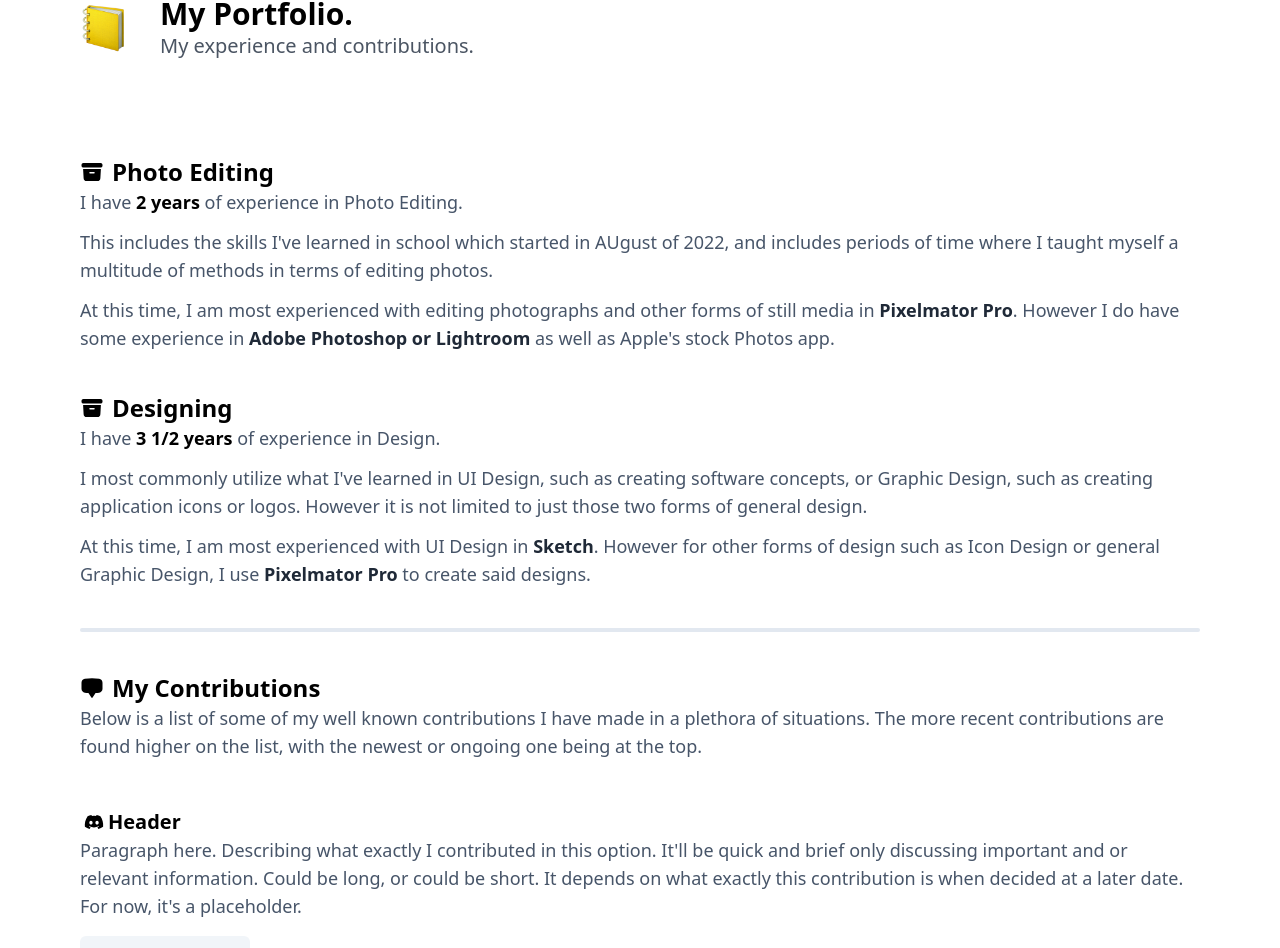
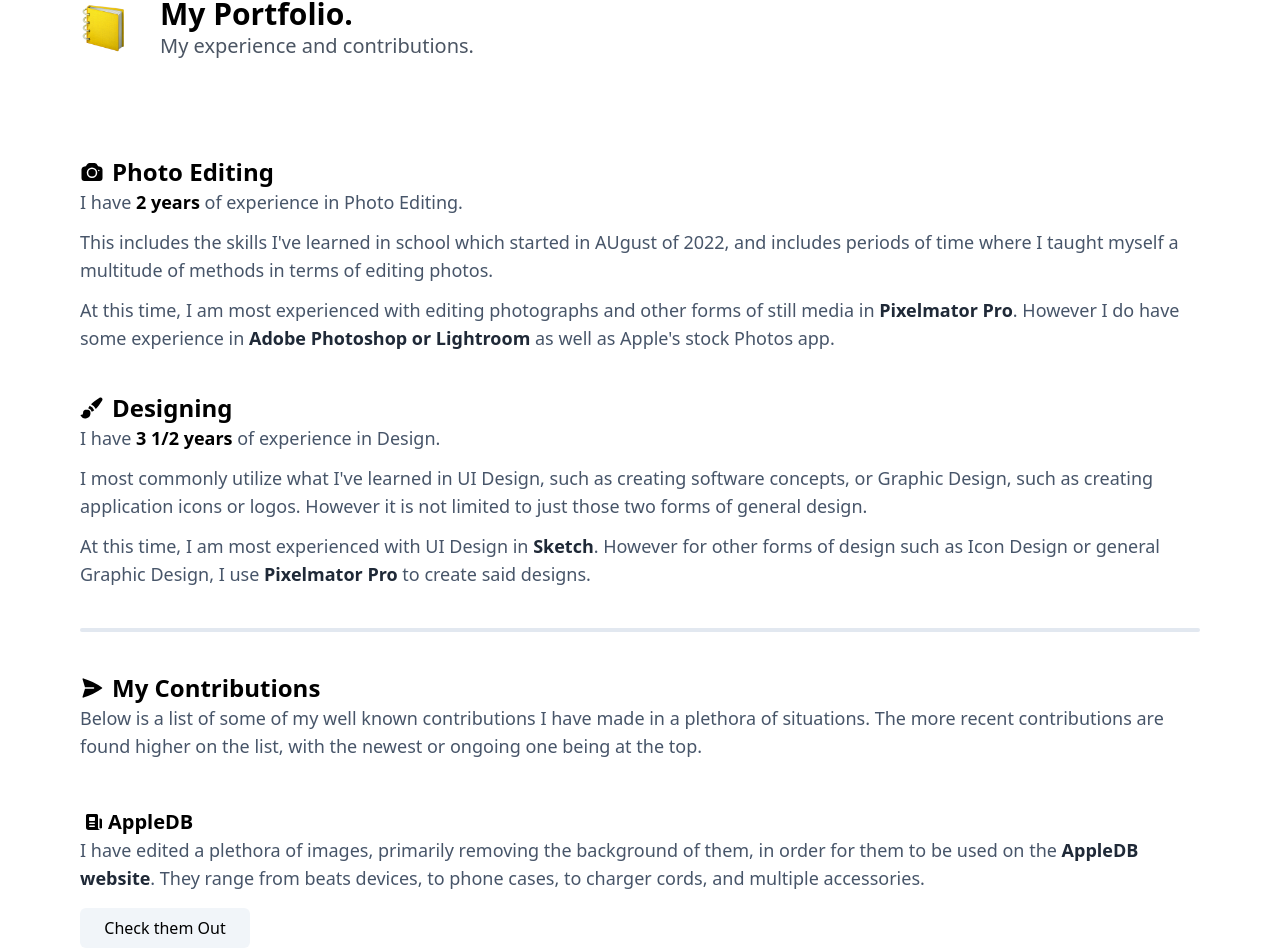
Before and after one commit to Korfi8267/Interstate, a Vue app: page /portfolio in a window 1280 px wide. Shown: the part 172-1120 px from the top of the page. Built offline with nearby package versions, Linux system fonts and the light colour scheme; what hide-tailwind-scrollbar would draw is missing.

Commit message:
ADD: AppleDB Contribution

```diff
--- a/src/views/Portfolio.vue
+++ b/src/views/Portfolio.vue
@@ -12,8 +12,8 @@
 
 <div class="flex flex-row items-center justify-center px-7 md:px-20">
   <svg xmlns="http://www.w3.org/2000/svg" viewBox="0 0 24 24" fill="currentColor" class="w-6 h-6 text-black dark:text-white">
-  <path d="M3.375 3C2.339 3 1.5 3.84 1.5 4.875v.75c0 1.036.84 1.875 1.875 1.875h17.25c1.035 0 1.875-.84 1.875-1.875v-.75C22.5 3.839 21.66 3 20.625 3H3.375z" />
-  <path fill-rule="evenodd" d="M3.087 9l.54 9.176A3 3 0 006.62 21h10.757a3 3 0 002.995-2.824L20.913 9H3.087zm6.163 3.75A.75.75 0 0110 12h4a.75.75 0 010 1.5h-4a.75.75 0 01-.75-.75z" clip-rule="evenodd" />
+  <path d="M12 9a3.75 3.75 0 100 7.5A3.75 3.75 0 0012 9z" />
+  <path fill-rule="evenodd" d="M9.344 3.071a49.52 49.52 0 015.312 0c.967.052 1.83.585 2.332 1.39l.821 1.317c.24.383.645.643 1.11.71.386.054.77.113 1.152.177 1.432.239 2.429 1.493 2.429 2.909V18a3 3 0 01-3 3h-15a3 3 0 01-3-3V9.574c0-1.416.997-2.67 2.429-2.909.382-.064.766-.123 1.151-.178a1.56 1.56 0 001.11-.71l.822-1.315a2.942 2.942 0 012.332-1.39zM6.75 12.75a5.25 5.25 0 1110.5 0 5.25 5.25 0 01-10.5 0zm12-1.5a.75.75 0 100-1.5.75.75 0 000 1.5z" clip-rule="evenodd" />
 </svg>
   <div class="mx-1"/>
   <div class="flex-grow max-w-[1199px] text-2xl font-semibold text-black dark:text-white">Photo Editing
@@ -36,9 +36,9 @@
 
 <div class="flex flex-row items-center justify-center px-7 md:px-20">
   <svg xmlns="http://www.w3.org/2000/svg" viewBox="0 0 24 24" fill="currentColor" class="w-6 h-6 text-black dark:text-white">
-  <path d="M3.375 3C2.339 3 1.5 3.84 1.5 4.875v.75c0 1.036.84 1.875 1.875 1.875h17.25c1.035 0 1.875-.84 1.875-1.875v-.75C22.5 3.839 21.66 3 20.625 3H3.375z" />
-  <path fill-rule="evenodd" d="M3.087 9l.54 9.176A3 3 0 006.62 21h10.757a3 3 0 002.995-2.824L20.913 9H3.087zm6.163 3.75A.75.75 0 0110 12h4a.75.75 0 010 1.5h-4a.75.75 0 01-.75-.75z" clip-rule="evenodd" />
+  <path fill-rule="evenodd" d="M20.599 1.5c-.376 0-.743.111-1.055.32l-5.08 3.385a18.747 18.747 0 00-3.471 2.987 10.04 10.04 0 014.815 4.815 18.748 18.748 0 002.987-3.472l3.386-5.079A1.902 1.902 0 0020.599 1.5zm-8.3 14.025a18.76 18.76 0 001.896-1.207 8.026 8.026 0 00-4.513-4.513A18.75 18.75 0 008.475 11.7l-.278.5a5.26 5.26 0 013.601 3.602l.502-.278zM6.75 13.5A3.75 3.75 0 003 17.25a1.5 1.5 0 01-1.601 1.497.75.75 0 00-.7 1.123 5.25 5.25 0 009.8-2.62 3.75 3.75 0 00-3.75-3.75z" clip-rule="evenodd" />
 </svg>
+
   <div class="mx-1"/>
   <div class="flex-grow max-w-[1199px] text-2xl font-semibold text-black dark:text-white">Designing
   </div>
@@ -63,7 +63,7 @@
 
 <div class="flex flex-row items-center justify-center px-7 md:px-20">
   <svg xmlns="http://www.w3.org/2000/svg" viewBox="0 0 24 24" fill="currentColor" class="w-6 h-6 text-black dark:text-white">
-  <path fill-rule="evenodd" d="M4.848 2.771A49.144 49.144 0 0112 2.25c2.43 0 4.817.178 7.152.52 1.978.292 3.348 2.024 3.348 3.97v6.02c0 1.946-1.37 3.678-3.348 3.97a48.901 48.901 0 01-3.476.383.39.39 0 00-.297.17l-2.755 4.133a.75.75 0 01-1.248 0l-2.755-4.133a.39.39 0 00-.297-.17 48.9 48.9 0 01-3.476-.384c-1.978-.29-3.348-2.024-3.348-3.97V6.741c0-1.946 1.37-3.68 3.348-3.97z" clip-rule="evenodd" />
+  <path d="M3.478 2.405a.75.75 0 00-.926.94l2.432 7.905H13.5a.75.75 0 010 1.5H4.984l-2.432 7.905a.75.75 0 00.926.94 60.519 60.519 0 0018.445-8.986.75.75 0 000-1.218A60.517 60.517 0 003.478 2.405z" />
 </svg>
   <div class="mx-1"/>
   <div class="flex-grow max-w-[1199px] text-2xl font-semibold text-black dark:text-white">My Contributions
@@ -77,24 +77,25 @@
 </div>
 <div class="flex flex-row items-center justify-center px-7 md:px-20">
         <div class="items-center flex flex-row flex-grow max-w-[1230px] text-xl font-semibold text-black dark:text-white">
-        <svg xmlns="http://www.w3.org/2000/svg" viewBox="0 0 640 512" class="w-5 h-5 mx-1 text-black dark:text-white">
-        <path fill="currentColor" d="M524.531,69.836a1.5,1.5,0,0,0-.764-.7A485.065,485.065,0,0,0,404.081,32.03a1.816,1.816,0,0,0-1.923.91,337.461,337.461,0,0,0-14.9,30.6,447.848,447.848,0,0,0-134.426,0,309.541,309.541,0,0,0-15.135-30.6,1.89,1.89,0,0,0-1.924-.91A483.689,483.689,0,0,0,116.085,69.137a1.712,1.712,0,0,0-.788.676C39.068,183.651,18.186,294.69,28.43,404.354a2.016,2.016,0,0,0,.765,1.375A487.666,487.666,0,0,0,176.02,479.918a1.9,1.9,0,0,0,2.063-.676A348.2,348.2,0,0,0,208.12,430.4a1.86,1.86,0,0,0-1.019-2.588,321.173,321.173,0,0,1-45.868-21.853,1.885,1.885,0,0,1-.185-3.126c3.082-2.309,6.166-4.711,9.109-7.137a1.819,1.819,0,0,1,1.9-.256c96.229,43.917,200.41,43.917,295.5,0a1.812,1.812,0,0,1,1.924.233c2.944,2.426,6.027,4.851,9.132,7.16a1.884,1.884,0,0,1-.162,3.126,301.407,301.407,0,0,1-45.89,21.83,1.875,1.875,0,0,0-1,2.611,391.055,391.055,0,0,0,30.014,48.815,1.864,1.864,0,0,0,2.063.7A486.048,486.048,0,0,0,610.7,405.729a1.882,1.882,0,0,0,.765-1.352C623.729,277.594,590.933,167.465,524.531,69.836ZM222.491,337.58c-28.972,0-52.844-26.587-52.844-59.239S193.056,219.1,222.491,219.1c29.665,0,53.306,26.82,52.843,59.239C275.334,310.993,251.924,337.58,222.491,337.58Zm195.38,0c-28.971,0-52.843-26.587-52.843-59.239S388.437,219.1,417.871,219.1c29.667,0,53.307,26.82,52.844,59.239C470.715,310.993,447.538,337.58,417.871,337.58Z"/>
-        </svg>
-        <div class="align-left text-xl font-semibold text-black dark:text-white">Header</div>
+          <svg xmlns="http://www.w3.org/2000/svg" viewBox="0 0 20 20" fill="currentColor" class="w-5 h-5 mx-1 text-black dark:text-white">
+            <path fill-rule="evenodd" d="M2 3.5A1.5 1.5 0 013.5 2h9A1.5 1.5 0 0114 3.5v11.75A2.75 2.75 0 0016.75 18h-12A2.75 2.75 0 012 15.25V3.5zm3.75 7a.75.75 0 000 1.5h4.5a.75.75 0 000-1.5h-4.5zm0 3a.75.75 0 000 1.5h4.5a.75.75 0 000-1.5h-4.5zM5 5.75A.75.75 0 015.75 5h4.5a.75.75 0 01.75.75v2.5a.75.75 0 01-.75.75h-4.5A.75.75 0 015 8.25v-2.5z" clip-rule="evenodd" />
+            <path d="M16.5 6.5h-1v8.75a1.25 1.25 0 102.5 0V8a1.5 1.5 0 00-1.5-1.5z" />
+          </svg>
+        <div class="align-left text-xl font-semibold text-black dark:text-white">AppleDB</div>
       </div>
  </div>
  <div class="flex flex-row px-7 md:px-20 justify-center">
    <div class="flex-grow max-w-[1230px] text-lg font-medium text-slate-600 dark:text-slate-400 mb-4">
-       Paragraph here. Describing what exactly I contributed in this option. It'll be quick and brief only discussing
-       important and or relevant information. Could be long, or could be short. It depends on what exactly this contribution
-       is when decided at a later date. For now, it's a placeholder.
+       I have edited a plethora of images, primarily removing the background of them, in order for them to be
+       used on the <a class="font-semibold text-gray-800 dark:text-slate-300">AppleDB website</a>. They
+       range from beats devices, to phone cases, to charger cords, and multiple accessories.
      </div>
  </div>
 
  <div class="flex flex-row items-center justify-center px-7 md:px-20 mb-12">
    <div class="flex-grow max-w-[1230px]">
-   <a href="https://discord.gg/WXcdtQK" type="button" data-mdb-ripple="true" data-mdb-ripple-color="light" class="md:w-[170px] h-12 md:h-10 text-center justify-center transition ease-in-out delay-50 hover:scale-105 rounded-md  text-black dark:text-white bg-slate-100 dark:bg-slate-700 hover:bg-blue-400 dark:hover:bg-blue-600 hover:text-white items-center flex">
-     <div class="font-semibold sm:font-medium">Clicky Button</div>
+   <a href="https://appledb.dev" type="button" data-mdb-ripple="true" data-mdb-ripple-color="light" class="md:w-[170px] h-12 md:h-10 text-center justify-center transition ease-in-out delay-50 hover:scale-105 rounded-md  text-black dark:text-white bg-slate-100 dark:bg-slate-700 hover:bg-blue-400 dark:hover:bg-blue-600 hover:text-white items-center flex">
+     <div class="font-semibold sm:font-medium">Check them Out</div>
      </a>
  </div>
  </div>
@@ -128,8 +129,8 @@
 
 <div class="flex flex-row items-center justify-center px-7 md:px-20">
   <svg xmlns="http://www.w3.org/2000/svg" viewBox="0 0 24 24" fill="currentColor" class="w-6 h-6 text-black dark:text-white">
-  <path fill-rule="evenodd" d="M4.848 2.771A49.144 49.144 0 0112 2.25c2.43 0 4.817.178 7.152.52 1.978.292 3.348 2.024 3.348 3.97v6.02c0 1.946-1.37 3.678-3.348 3.97a48.901 48.901 0 01-3.476.383.39.39 0 00-.297.17l-2.755 4.133a.75.75 0 01-1.248 0l-2.755-4.133a.39.39 0 00-.297-.17 48.9 48.9 0 01-3.476-.384c-1.978-.29-3.348-2.024-3.348-3.97V6.741c0-1.946 1.37-3.68 3.348-3.97z" clip-rule="evenodd" />
-</svg>
+      <path fill-rule="evenodd" d="M4.5 3.75a3 3 0 00-3 3v10.5a3 3 0 003 3h15a3 3 0 003-3V6.75a3 3 0 00-3-3h-15zm4.125 3a2.25 2.25 0 100 4.5 2.25 2.25 0 000-4.5zm-3.873 8.703a4.126 4.126 0 017.746 0 .75.75 0 01-.351.92 7.47 7.47 0 01-3.522.877 7.47 7.47 0 01-3.522-.877.75.75 0 01-.351-.92zM15 8.25a.75.75 0 000 1.5h3.75a.75.75 0 000-1.5H15zM14.25 12a.75.75 0 01.75-.75h3.75a.75.75 0 010 1.5H15a.75.75 0 01-.75-.75zm.75 2.25a.75.75 0 000 1.5h3.75a.75.75 0 000-1.5H15z" clip-rule="evenodd" />
+  </svg>
   <div class="mx-1"/>
   <div class="flex-grow max-w-[1199px] text-2xl font-semibold text-black dark:text-white">My Affiliations
   </div>
```
